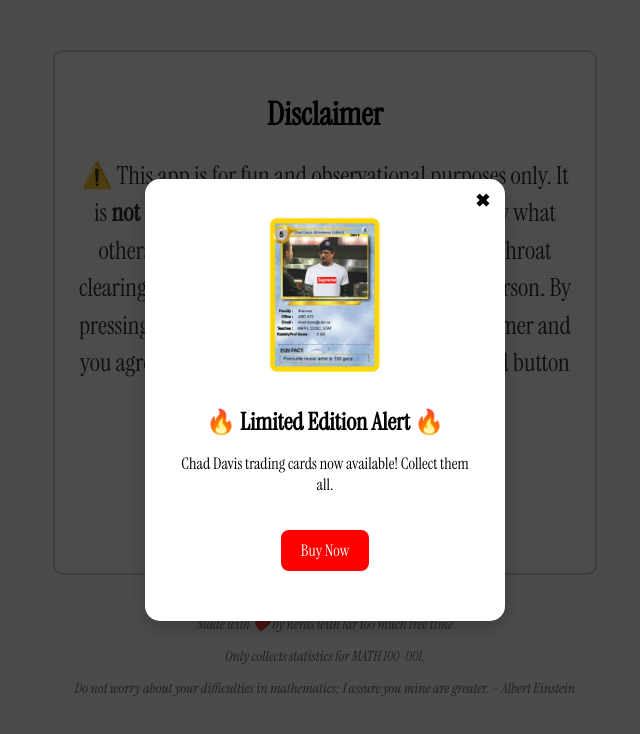
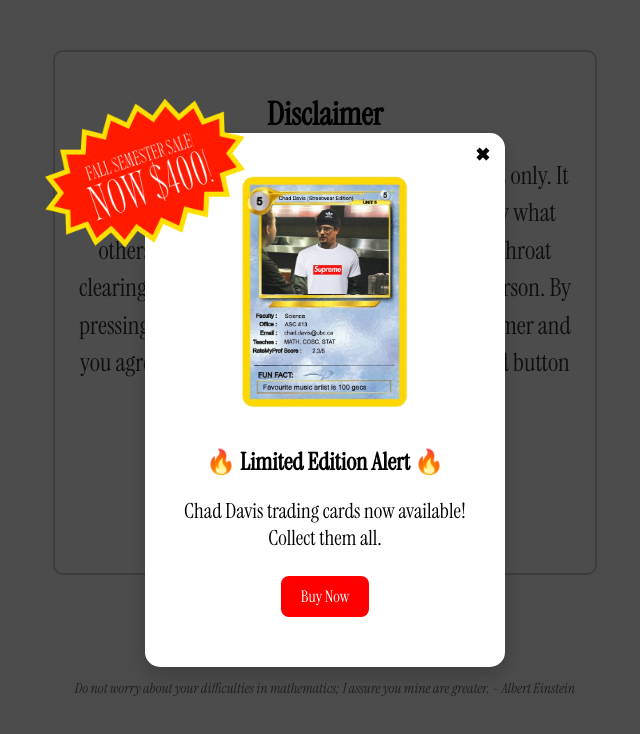
Before and after one commit to sparetimelabs/throatclearcounter, a plain HTML site: page index.html in a window 1280 px wide. Shown: the whole page, without its empty margins (315-955 px from the left). Drawn offline with Linux system fonts and the light colour scheme.

Commit message:
Added images, aesthetic functions

```diff
--- a/index.html
+++ b/index.html
@@ -24,12 +24,18 @@
 <div id="adOverlay">
   <div class="ad-box">
     <span class="close-btn" id="closeAd">✖</span>
+
+    <div class="ad-image-container">
       <img src="src/8a.png" alt="Professor Trading Card" class="ad-img" id="adImage">
+      <img src="src/discountheader.png" alt="Discount" class="discount-img">
+    </div>
+
     <h2>🔥 Limited Edition Alert 🔥</h2>
     <p>Chad Davis trading cards now available! Collect them all.</p>
     <button>Buy Now</button>
   </div>
 </div>
+
 
   <!-- Easter Egg Popup -->
   <div id="easterEggPopup" style="display:none;" class="popup">
--- a/main.js
+++ b/main.js
@@ -29,7 +29,7 @@ const adImage = document.getElementById("adImage");
 
 // === Settings ===
 const TEST_MODE = false;  // set to false for real use, simply a tester to test functionality without locking out
-const TEST_DAY = 2;      // Tuesday
+const TEST_DAY = 2;      // Tuesday test condition
 let count = 0;
 let sessionTimer;
 let timeLeft = TEST_MODE ? 10 : 5400; // 10s test / 1.5h real
--- a/style.css
+++ b/style.css
@@ -138,8 +138,8 @@ button {
 }
 
 .ad-box p {
-  font-size: 1rem;
-  margin-bottom: 15px;
+  font-size: 1.3rem;
+  margin-bottom: 5px;
 }
 
 .ad-box button {
@@ -167,9 +167,34 @@ button {
 
 /* Image inside ad */
 .ad-img {
-  max-width: 200px;
+  max-width: 300px;
   cursor: pointer;
   transition: transform 0.3s ease;
+}
+
+.ad-image-container {
+  position: relative;
+  display: inline-block;
+}
+
+.discount-img {
+  position: absolute;
+  top: -75px;       /* slightly above the box if you like */
+  left: -130px;      /* slightly to the left */
+  width: 200px;      /* bigger size */
+  height: 200px;     /* bigger size */
+  /*transform: rotate(-10deg); /* optional tilt for sticker effect */
+  pointer-events: none;      /* don't block clicks */
+  z-index: 10;               /* make sure it's above the ad image */
+}
+/* Optional: Fade in the ad */
+#adOverlay {
+  opacity: 0;
+  transition: opacity 0.5s ease-in-out;
+}
+
+#adOverlay.show {
+  opacity: 1;
 }
 
 /* Enlarged state */
```
Also changed, not shown: src/discountheader.png (added). Lines whose indentation alone changed are shown as unchanged.
